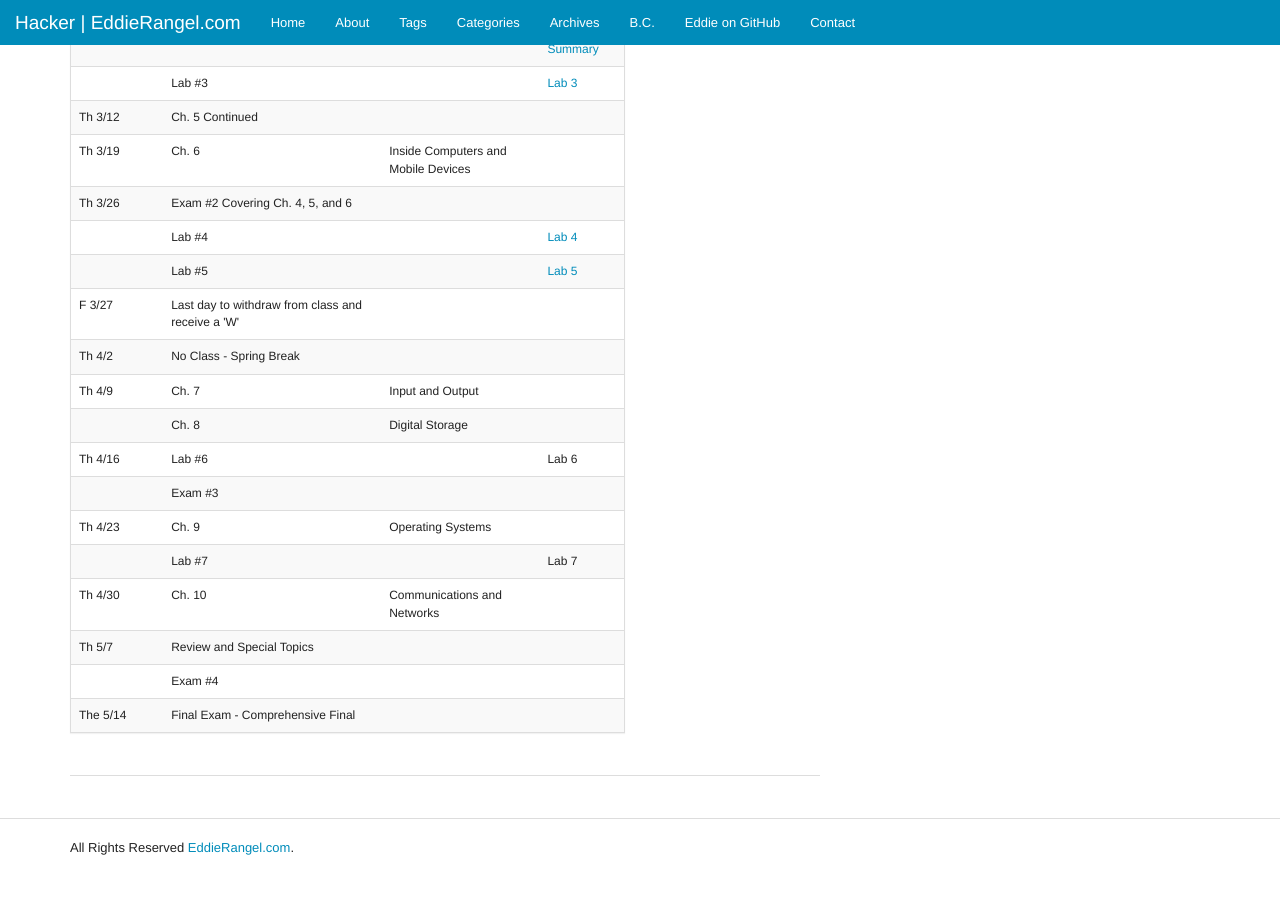
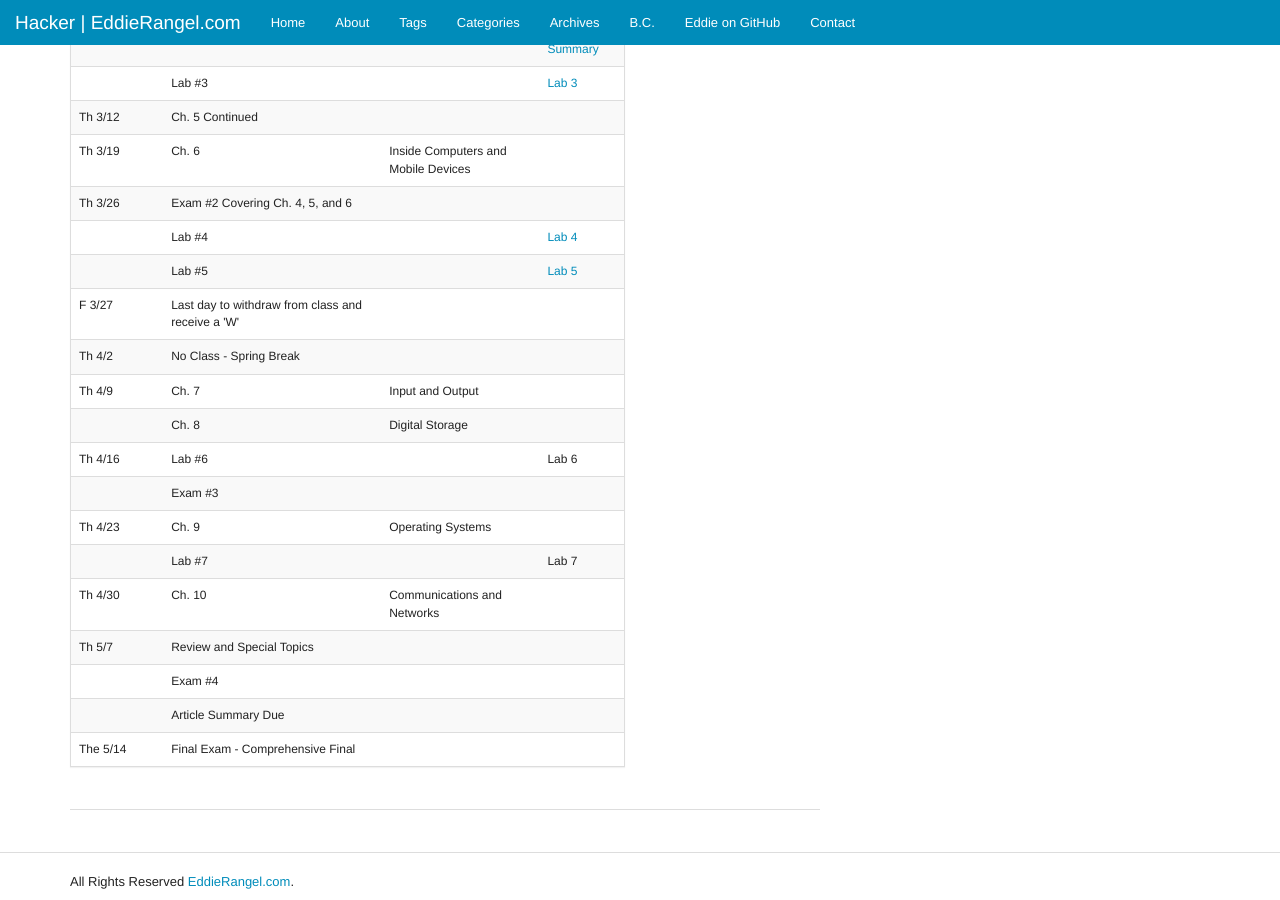
Before and after one commit to erangeljr/eddierangel.com, a Jekyll site: the page built from bc/index.html, in a window 1280 px wide and 900 px high, scrolled down 1305 px. Built offline with Jekyll 4.4.1, drawn with Linux system fonts in a browser that asks for light colours; Markdown is read by kramdown in place of the engine named in the settings; before the commit the page ends 2171 px from its top, so only the background shows below that.

Commit message:
Added due date for Article Summary

```diff
--- a/_includes/compb3.html
+++ b/_includes/compb3.html
@@ -221,6 +221,12 @@
             <td></td>
           </tr>
           <tr>
+            <td></td>
+            <td>Article Summary Due</td>
+            <td></td>
+            <td></td>
+          </tr>
+          <tr>
             <td>The 5/14</td>
             <td>Final Exam - Comprehensive Final</td>
             <td></td>
```
